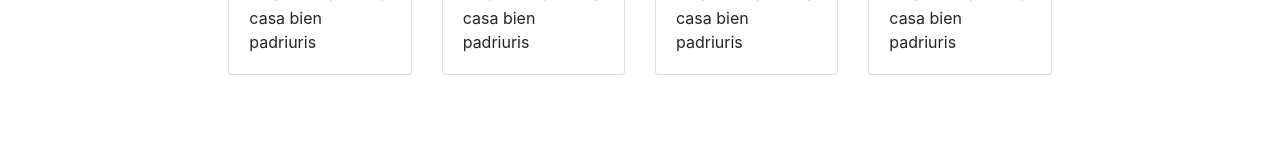
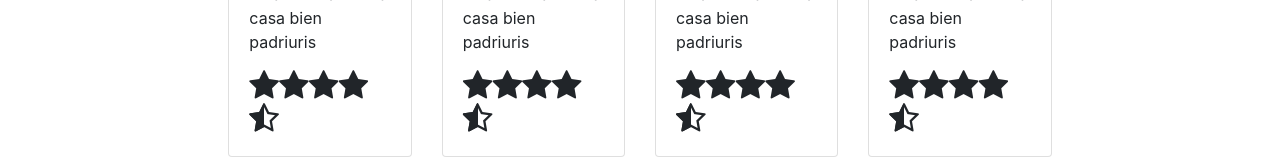
Before and after one commit to liobouchan/Devf, a React app in the folder AirBnb/airbnb/: page / in a window 1280 px wide. Shown: the part 719-876 px from the top of the page. Before the commit the page ends 800 px from the top, so only its background shows below. Built offline with nearby package versions, Linux system fonts and the light colour scheme.

Commit message:
Adding the Stars in home and creating the Average

```diff
--- a/AirBnb/airbnb/src/components/PropiedadesList/PropiedadCard/PropiedadCard.js
+++ b/AirBnb/airbnb/src/components/PropiedadesList/PropiedadCard/PropiedadCard.js
@@ -13,6 +13,16 @@ class PropiedadCard extends Component{
             calificacion: [{estrellas:4}, {estrellas:5}]
         }
     }
+
+    calculateAVG() {
+        let suma = 0;
+        if(this.state.calificacion.length == 0) return 0
+        this.state.calificacion.forEach((calificacion)=>{
+            suma += calificacion.estrellas
+        })
+        return suma/this.state.calificacion.length
+    }
+
     render(){
         return(
             <div className="card card-propiedad" >
@@ -21,6 +31,13 @@ class PropiedadCard extends Component{
                     <h5 className="card-title">{this.state.nombre}</h5>
                     <h6 className="card-subtitle">$ {this.state.precio} MXN</h6>
                     <p className="card-text">{this.state.descripcion_corta}</p>
+                    <Rating
+                        emptySymbol= "fa fa-star-o fa-2x"
+                        fullSymbol = "fa fa-star fa-2x"
+                        readonly
+                        initialRating = {this.calculateAVG()}
+                        fractions={2}
+                    />
                 </div>
             </div>
         )
```
